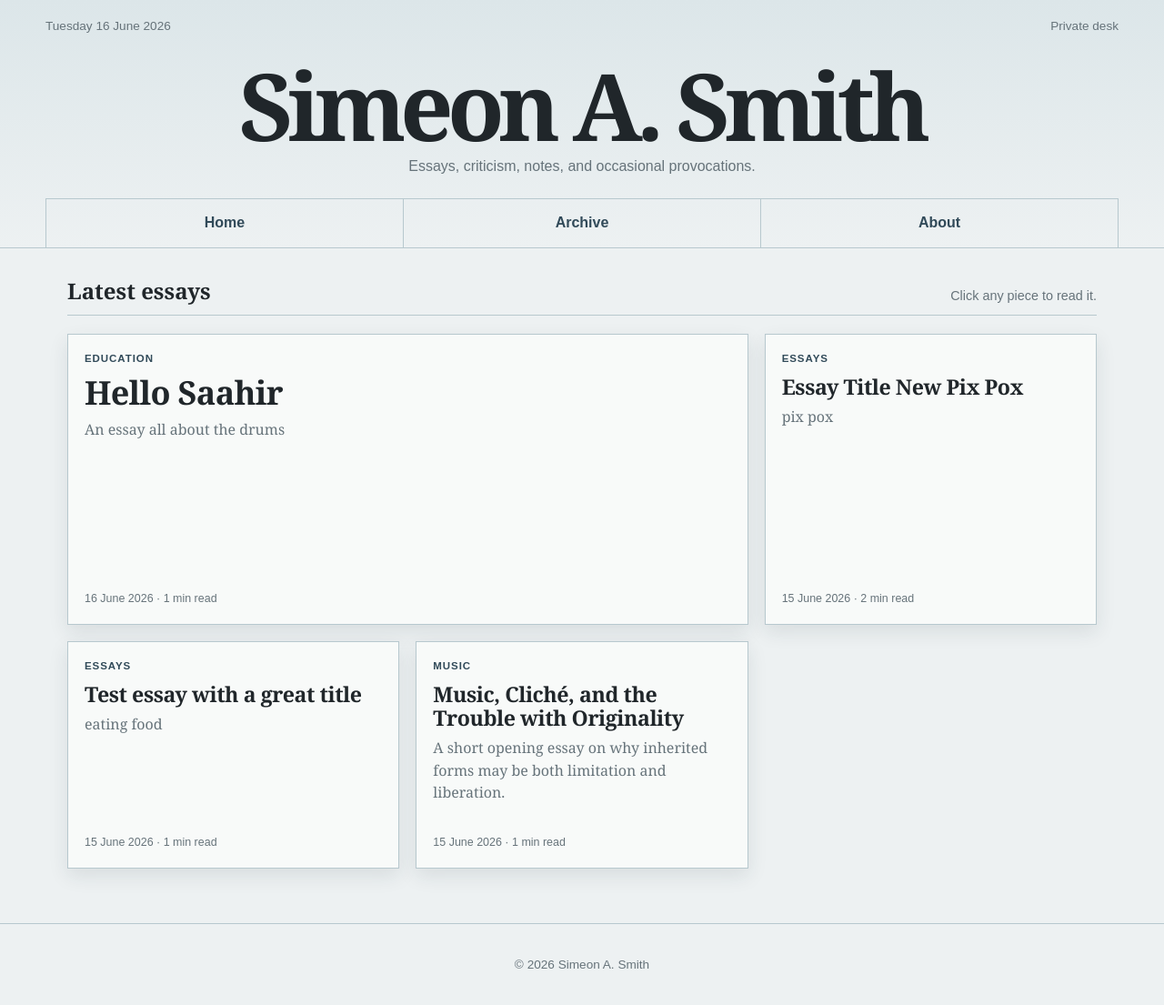
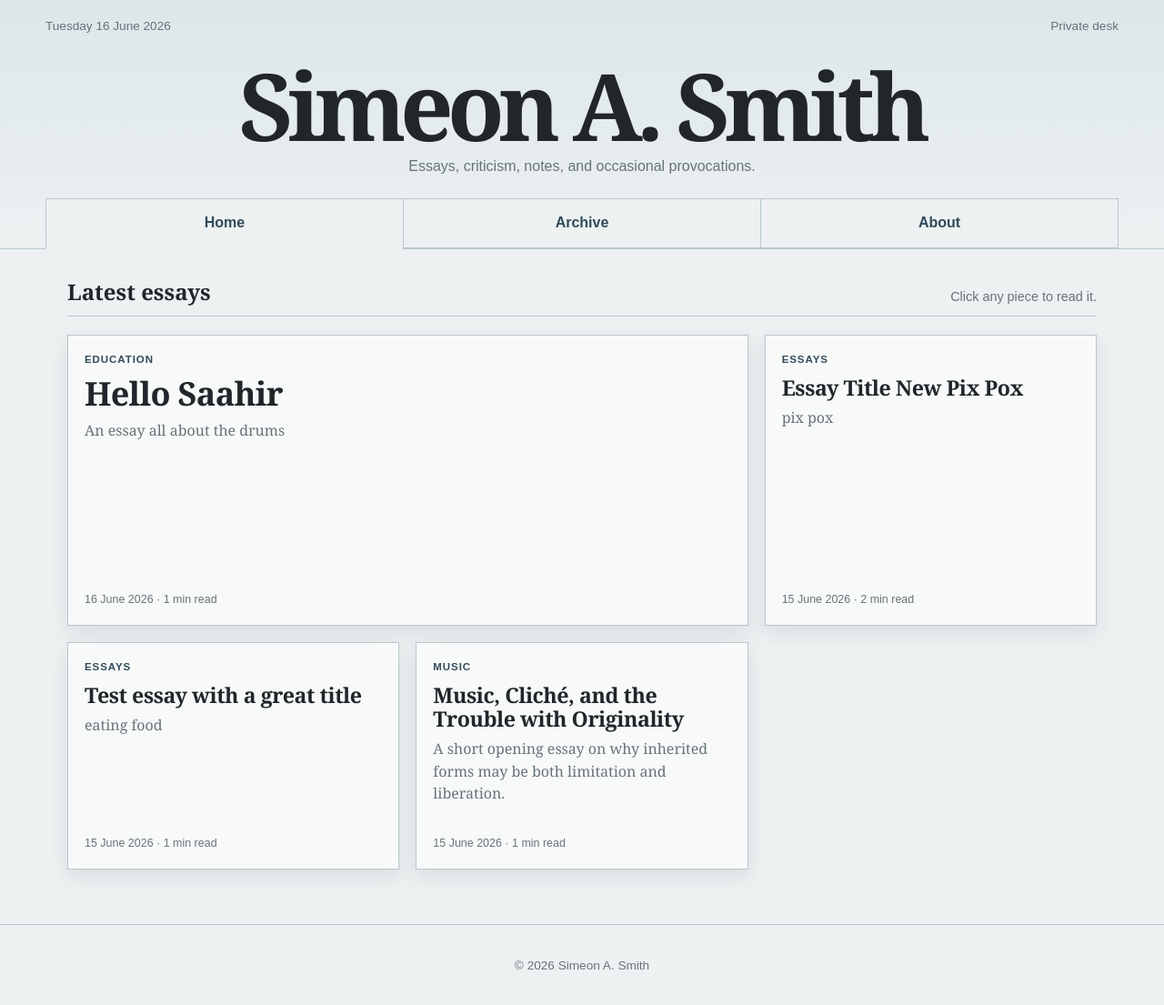
Before and after one commit to simeonasmith/sas, a Jekyll site: the page built from index.md, in a window 1280 px wide. Shown: the whole page at 91% size. Built offline with Jekyll 4.4.1, drawn with Linux system fonts in a browser that asks for light colours.

Commit message:
Refactor navigation styles for improved layout

```diff
--- a/assets/css/styles.css
+++ b/assets/css/styles.css
@@ -69,35 +69,64 @@
 
 .nav {
     display: flex;
-    border-top: 1px solid var(--rule);
     width: 100%;
     max-width: 1180px;
     margin: 0 auto;
+    border-top: 1px solid var(--rule);
 }
 
 .nav a {
     flex: 1;
     text-align: center;
     padding: 14px;
-    border-left: 1px solid var(--rule);
     text-decoration: none;
     color: var(--accent-dark);
     font-family: Arial, Helvetica, sans-serif;
     font-weight: 700;
+
+    border-top: none;
+    border-left: 1px solid var(--rule);
+    border-bottom: 1px solid var(--rule);
+
+    background: var(--paper);
+
+    transition:
+        background-color 0.15s ease,
+        color 0.15s ease;
 }
 
 .nav a:last-child {
     border-right: 1px solid var(--rule);
 }
 
+/* Hover state */
+
 .nav a:hover {
-    background: #d7e0e4;
+    background: var(--accent);
+    color: white;
+}
+
+/* Active tab */
+
+.nav a.active {
+    background: var(--paper);
+    color: var(--accent-dark);
+
+    border-bottom-color: transparent;
+
+    position: relative;
+    z-index: 2;
+}
+
+/* Prevent active tab changing colour on hover */
+
+.nav a.active:hover {
+    background: var(--paper);
     color: var(--accent-dark);
 }
 
-.nav a.active:hover {
-    background: var(--accent);
-    color: white;
+.nav a.active {
+    margin-bottom: -1px;
 }
 
 main {
```
